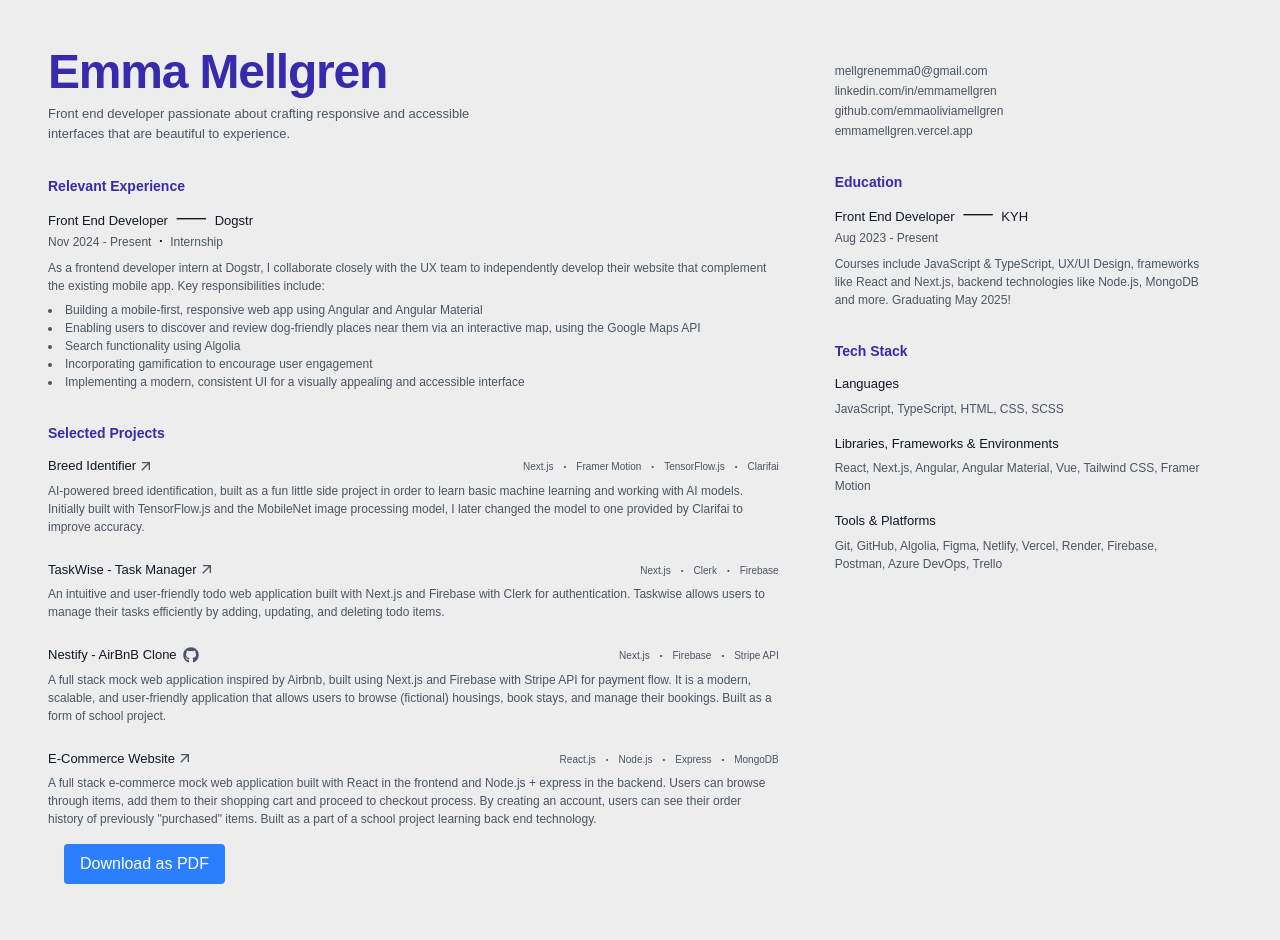
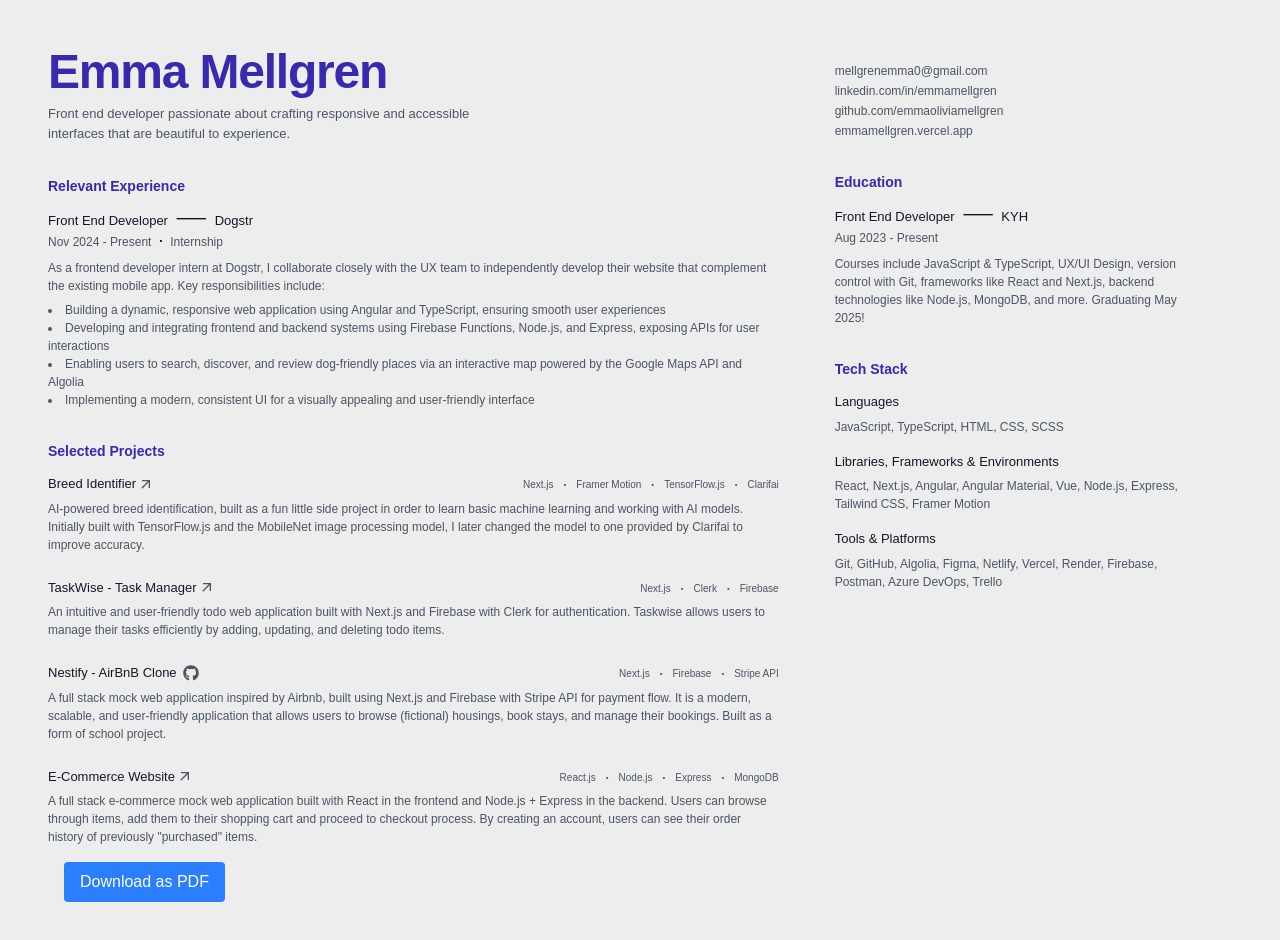
Before and after one commit to emmaoliviamellgren/resume, a Next.js app: page / in a window 1280 px wide. Shown: the top 940 px of the page. Built offline with nearby package versions, Linux system fonts and the light colour scheme; a web font is replaced by a local one.

Commit message:
Updated data

```diff
--- a/app/constants/data.ts
+++ b/app/constants/data.ts
@@ -12,11 +12,10 @@ export const data = {
 		description: {
 			text: `As a frontend developer intern at Dogstr, I collaborate closely with the UX team to independently develop their website that complement the existing mobile app. Key responsibilities include:`,
 			responsibilities: [
-				'Building a mobile-first, responsive web app using Angular and Angular Material',
-				'Enabling users to discover and review dog-friendly places near them via an interactive map, using the Google Maps API',
-				'Search functionality using Algolia',
-				'Incorporating gamification to encourage user engagement',
-				'Implementing a modern, consistent UI for a visually appealing and accessible interface',
+				'Building a dynamic, responsive web application using Angular and TypeScript, ensuring smooth user experiences',
+				'Developing and integrating frontend and backend systems using Firebase Functions, Node.js, and Express, exposing APIs for user interactions',
+				'Enabling users to search, discover, and review dog-friendly places via an interactive map powered by the Google Maps API and Algolia',
+				'Implementing a modern, consistent UI for a visually appealing and user-friendly interface',
 			],
 		},
 	},
@@ -50,7 +49,7 @@ export const data = {
 			},
 			{
 				name: 'E-Commerce Website',
-				description: `A full stack e-commerce mock web application built with React in the frontend and Node.js + express in the backend. Users can browse through items, add them to their shopping cart and proceed to checkout process. By creating an account, users can see their order history of previously "purchased" items. Built as a part of a school project learning back end technology.`,
+				description: `A full stack e-commerce mock web application built with React in the frontend and Node.js + Express in the backend. Users can browse through items, add them to their shopping cart and proceed to checkout process. By creating an account, users can see their order history of previously "purchased" items.`,
 				techStack: ['React.js', 'Node.js', 'Express', 'MongoDB'],
 				github: '',
 				website: 'https://emmas-e-commerce.vercel.app/',
@@ -62,7 +61,7 @@ export const data = {
 		school: 'KYH',
 		duration: 'Aug 2023 - Present',
 		description:
-			'Courses include JavaScript & TypeScript, UX/UI Design, frameworks like React and Next.js, backend technologies like Node.js, MongoDB and more. Graduating May 2025!',
+			'Courses include JavaScript & TypeScript, UX/UI Design, version control with Git, frameworks like React and Next.js, backend technologies like Node.js, MongoDB, and more. Graduating May 2025!',
 	},
 	techStack: {
 		languages: ['JavaScript', 'TypeScript', 'HTML', 'CSS', 'SCSS'],
@@ -72,6 +71,8 @@ export const data = {
 			'Angular',
 			'Angular Material',
 			'Vue',
+			'Node.js',
+			'Express',
 			'Tailwind CSS',
 			'Framer Motion',
 		],
```
